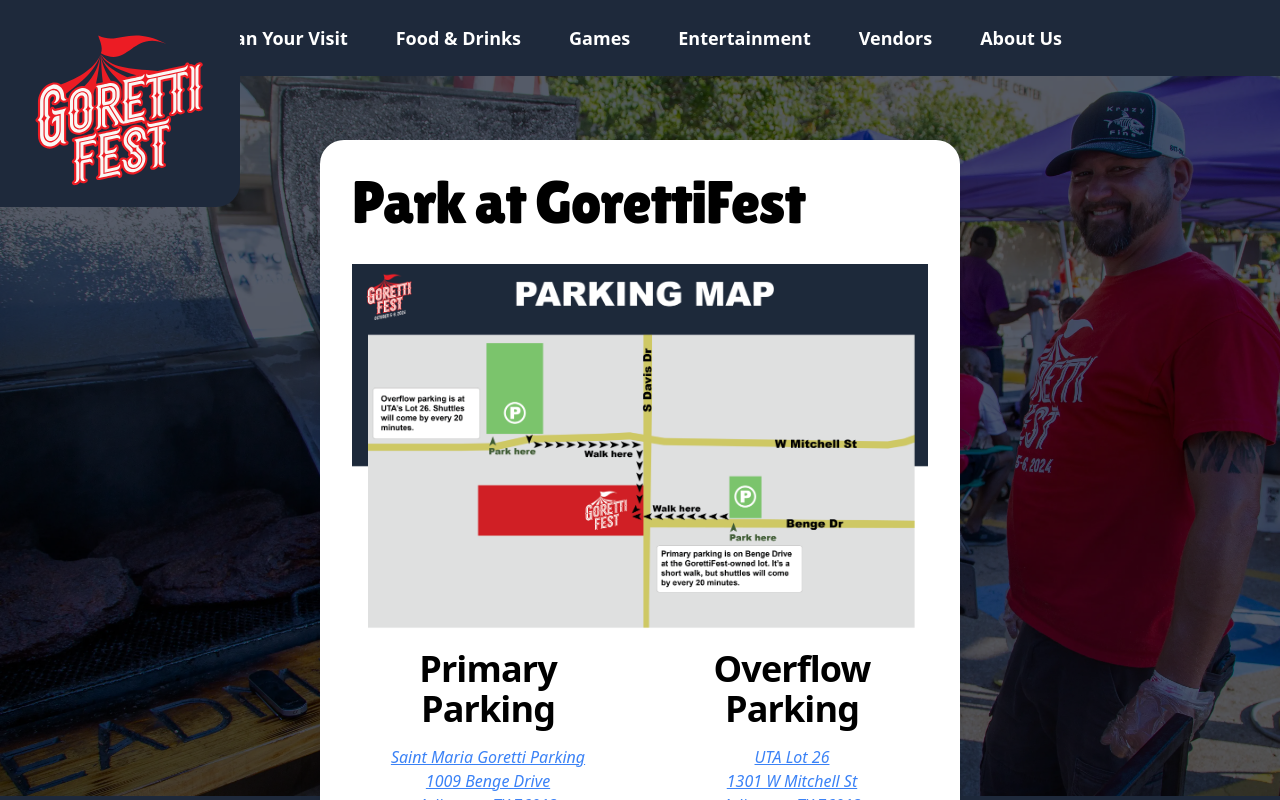
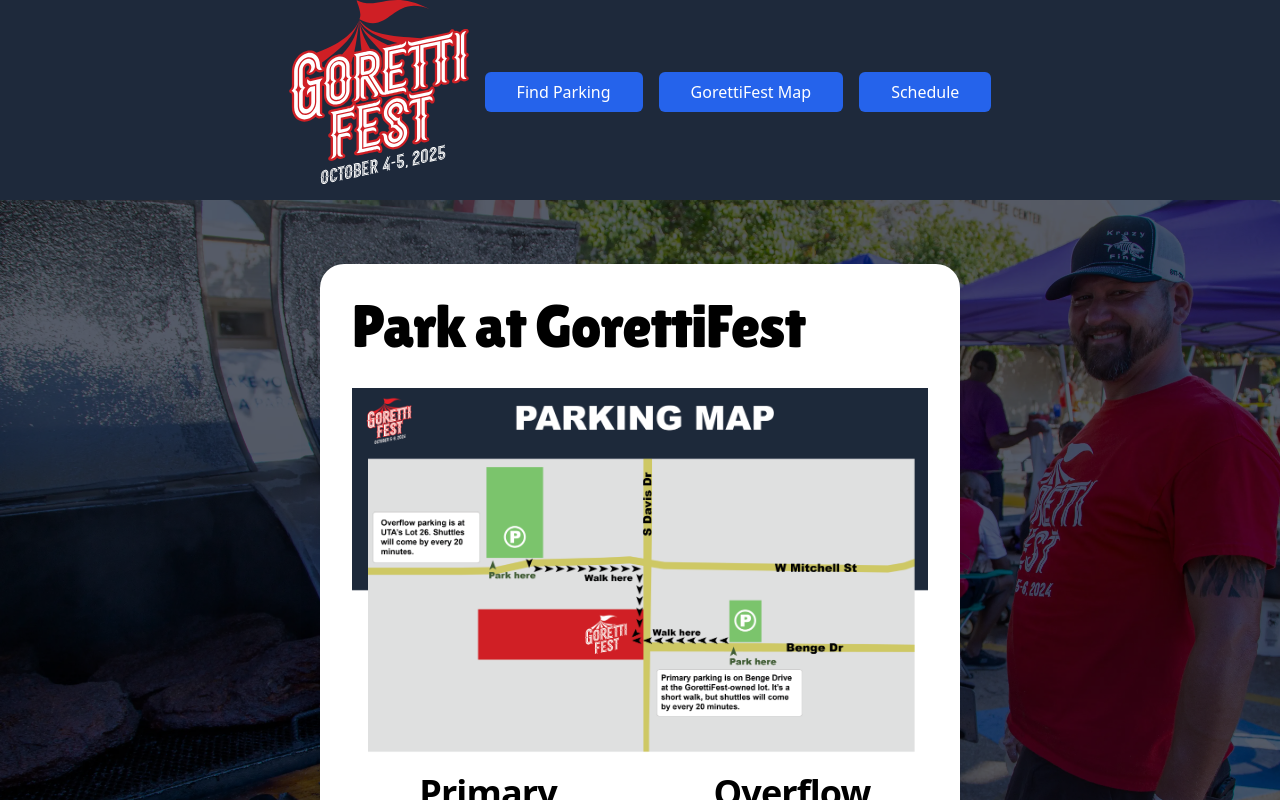
Before and after one commit to ktbartholomew/gorettifest.com, a Next.js app: page /parking in a window 1280 px wide. Shown: the top 800 px of the page. Built offline with nearby package versions, Linux system fonts and the light colour scheme.

Commit message:
improve event-day navigation

```diff
--- a/app/page.tsx
+++ b/app/page.tsx
@@ -209,15 +209,15 @@
             className="block relative h-[75%] object-contain p-4 md:p-0"
           />
           <div className="flex flex-col gap-4">
-            <a href="/parking">
+            <Link href="/parking">
               <Button>Find Parking</Button>
-            </a>
-            <a href="/img/GorettiFest-Map.png">
+            </Link>
+            <Link href="/img/GorettiFest-Map.png">
               <Button>GorettiFest Map</Button>
-            </a>
-            <a href="/schedule">
+            </Link>
+            <Link href="/schedule">
               <Button>Schedule</Button>
-            </a>
+            </Link>
           </div>
         </div>
       </section>
--- a/app/parking/page.tsx
+++ b/app/parking/page.tsx
@@ -5,6 +5,8 @@
 import headerImage from "@/public/img/IMG_2256.webp";
 import parkingMap from "@/public/img/parking-map.png";
 import React from "react";
+import { Button } from "@/components/button";
+import Link from "next/link";
 
 export const metadata: Metadata = {
   title: "GorettiFest Parking Map",
@@ -15,7 +17,32 @@
 export default function MenuPage() {
   return (
     <>
-      <HeaderNav logo />
+      <div className="z-10 relative flex flex-row mb-4 gap-4 px-4 md:px-0 text-center items-center justify-center">
+        <div>
+          <Link href="/">
+            <Image
+              alt="GorettiFest October 4-5, 2025"
+              src="/img/gorettifest-logo-white-red-outline-date.svg"
+              width={180}
+              height={180}
+              priority
+              loading="eager"
+              className="block relative h-[75%] object-contain p-4 md:p-0"
+            />
+          </Link>
+        </div>
+        <div className="flex flex-col md:flex-row gap-4">
+          <Link href="/parking">
+            <Button>Find Parking</Button>
+          </Link>
+          <Link href="/img/GorettiFest-Map.png">
+            <Button>GorettiFest Map</Button>
+          </Link>
+          <Link href="/schedule">
+            <Button>Schedule</Button>
+          </Link>
+        </div>
+      </div>
       <div className="relative max-h-[90vh] md:h-[90vh]">
         <div className="hidden md:block absolute h-full w-full overflow-hidden">
           <Image
--- a/app/schedule/page.tsx
+++ b/app/schedule/page.tsx
@@ -7,6 +7,8 @@
 import headerImage from "@/public/img/IMG_2212.webp";
 
 import { useEffect, useState } from "react";
+import { Button } from "@/components/button";
+import Link from "next/link";
 
 enum ScheduleItemCategory {
   PRIMARY = "primary",
@@ -317,7 +319,32 @@
 
   return (
     <>
-      <HeaderNav logo />
+      <div className="z-10 relative flex flex-row mb-4 gap-4 px-4 md:px-0 text-center items-center justify-center">
+        <div>
+          <Link href="/">
+            <Image
+              alt="GorettiFest October 4-5, 2025"
+              src="/img/gorettifest-logo-white-red-outline-date.svg"
+              width={180}
+              height={180}
+              priority
+              loading="eager"
+              className="block relative h-[75%] object-contain p-4 md:p-0"
+            />
+          </Link>
+        </div>
+        <div className="flex flex-col md:flex-row gap-4">
+          <Link href="/parking">
+            <Button>Find Parking</Button>
+          </Link>
+          <Link href="/img/GorettiFest-Map.png">
+            <Button>GorettiFest Map</Button>
+          </Link>
+          <Link href="/schedule">
+            <Button>Schedule</Button>
+          </Link>
+        </div>
+      </div>
       <div className="relative max-h-[90vh] md:h-[90vh]">
         <div className="hidden md:block absolute h-full w-full overflow-hidden">
           <Image
```
